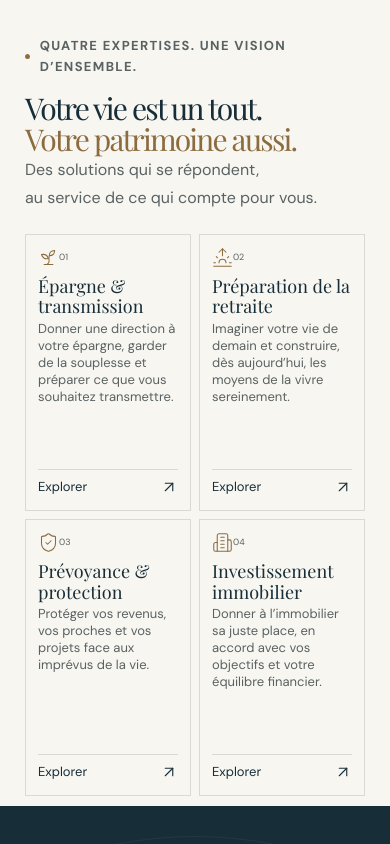
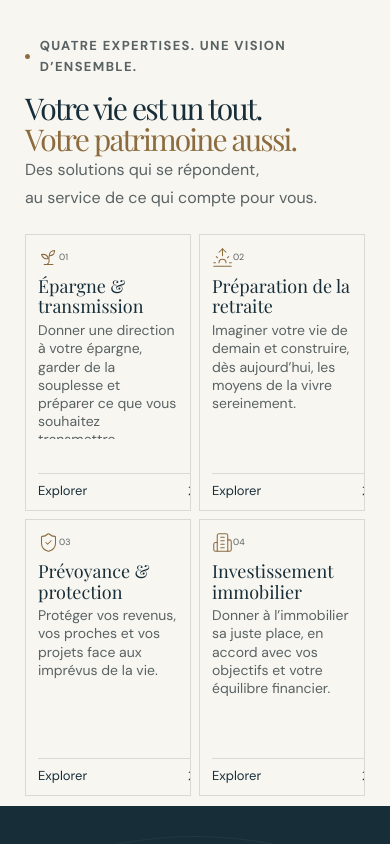
Before and after one commit to Lownheur/mael-verre-patrimoine, a React (Vite) app: page / in a window 390 px wide. Shown: the part 1726-2570 px from the top of the page. Built offline with nearby package versions, Linux system fonts and the light colour scheme; a web font is replaced by a local one.

Commit message:
Keep the mobile expertise cards readable inside one screen.
The full description stays visible and the Explorer action sits inside each card.

```diff
--- a/src/styles.css
+++ b/src/styles.css
@@ -3450,4 +3450,27 @@ section.page-scene.contact-section > footer .footer-bottom button {
     min-height: 48px;
     font-size: 15px;
   }
-}
+  section.page-scene.expertise .service-card {
+    position: relative;
+    padding: 12px 12px 42px !important;
+    overflow: hidden;
+  }
+  section.page-scene.expertise .service-card p {
+    font-size: 14px !important;
+    line-height: 1.3 !important;
+    max-height: 8.4em;
+    overflow: hidden;
+    margin: 0 !important;
+  }
+  section.page-scene.expertise .card-bottom {
+    position: absolute;
+    left: 12px;
+    right: 12px;
+    bottom: 8px;
+    margin: 0;
+    background: var(--paper);
+  }
+  section.page-scene.about .values p br {
+    display: block !important;
+  }
+}
```
